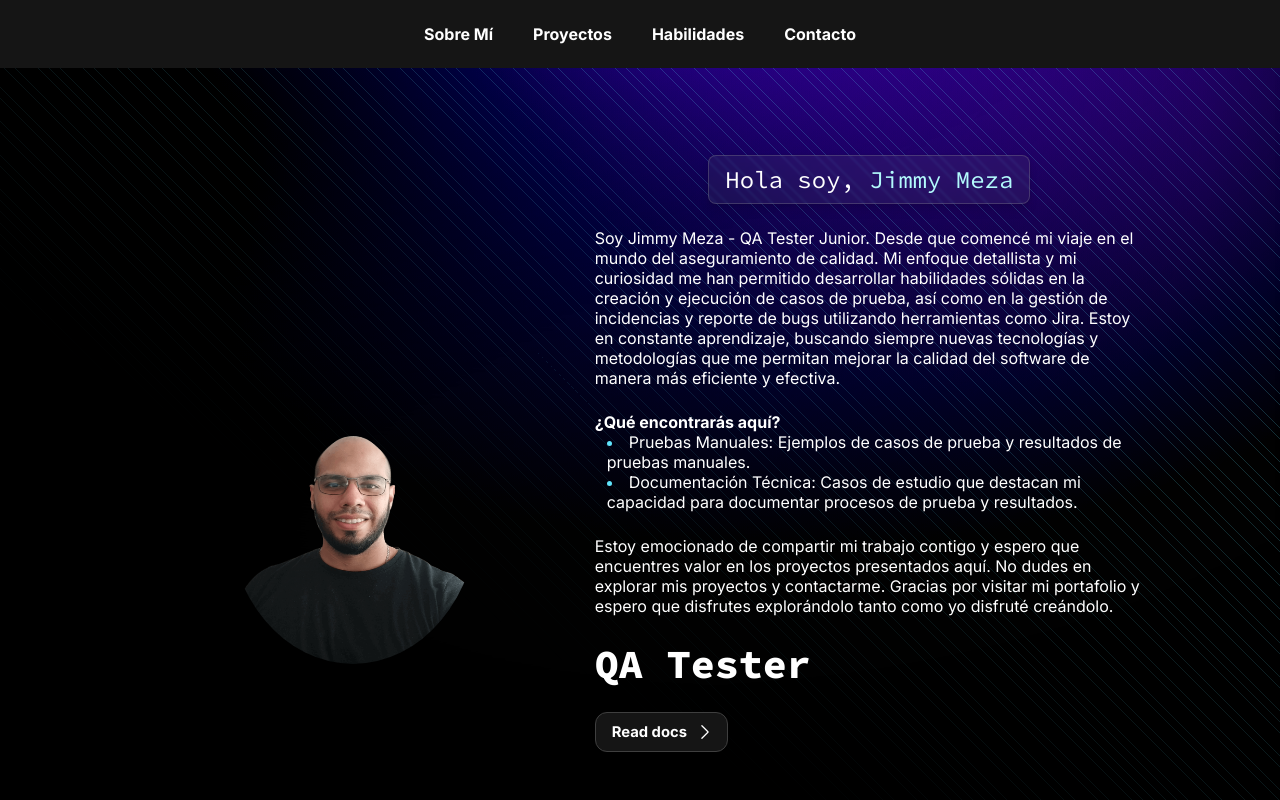
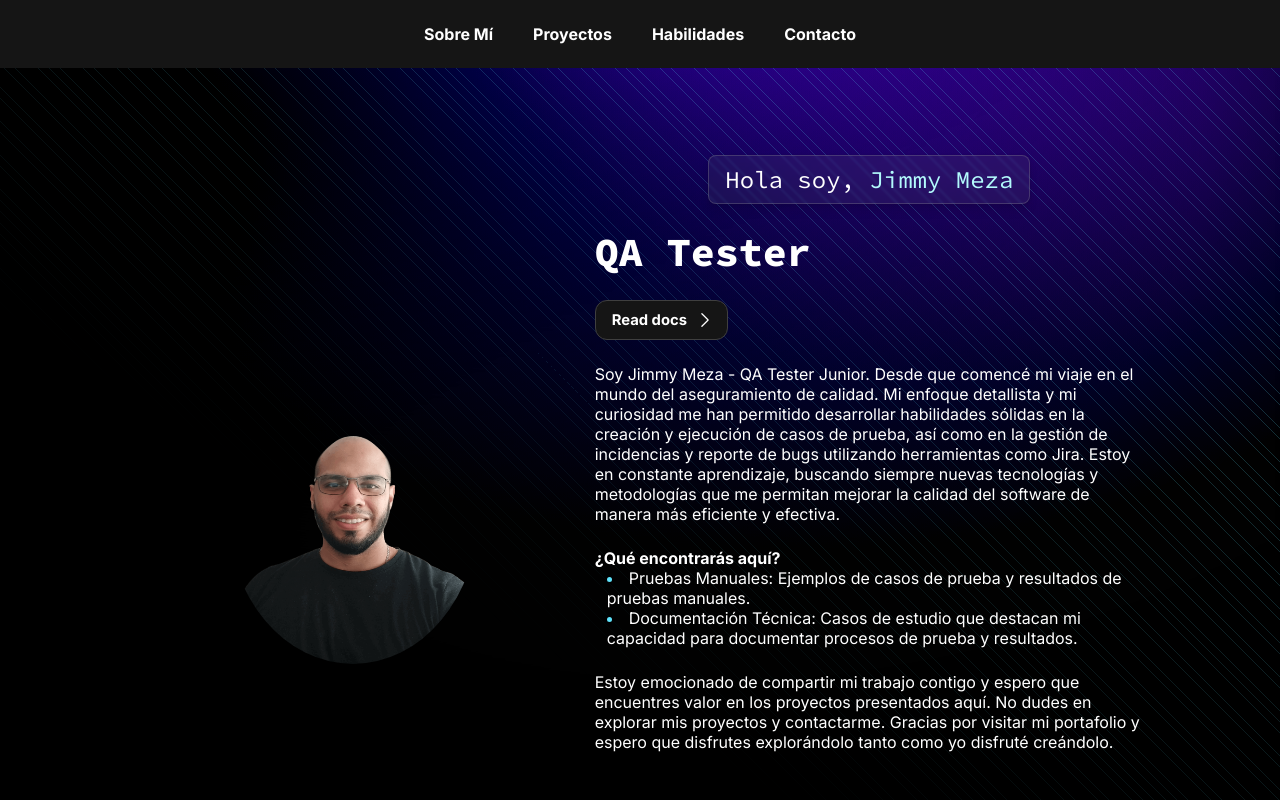
Before and after one commit to JimmyA32/JimmyMeza-Portfolio, a Next.js app: page / in a window 1280 px wide. Shown: the top 800 px of the page. Built offline with nearby package versions, Linux system fonts and the light colour scheme.

Commit message:
Update page.tsx

```diff
--- a/src/app/page.tsx
+++ b/src/app/page.tsx
@@ -97,7 +97,17 @@ export default function Home() {
 								</InlineCode>
 							</Flex>
 
-							{/* Nuevo texto agregado */}
+							<Heading wrap="balance" variant="display-strong-s">
+								<span className="font-code">
+									<LetterFx trigger="instant" speed="slow">QA Tester</LetterFx>
+								</span>
+							</Heading>
+
+							<Button href="https://once-ui.com/docs" suffixIcon="chevronRight" variant="secondary">
+								Read docs
+							</Button>
+
+								{/* Nuevo texto agregado */}
 						        <Text>
 						          Soy Jimmy Meza - QA Tester Junior. Desde que comencé mi viaje en el mundo del aseguramiento de calidad.
 						          Mi enfoque detallista y mi curiosidad me han permitido desarrollar habilidades sólidas en la creación
@@ -118,16 +128,6 @@ export default function Home() {
 						          como yo disfruté creándolo.
 						        </Text>
 
-
-							<Heading wrap="balance" variant="display-strong-s">
-								<span className="font-code">
-									<LetterFx trigger="instant" speed="slow">QA Tester</LetterFx>
-								</span>
-							</Heading>
-
-							<Button href="https://once-ui.com/docs" suffixIcon="chevronRight" variant="secondary">
-								Read docs
-							</Button>
 						</Flex>
 					</Flex>
 
```
